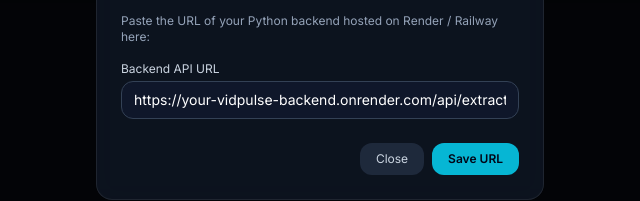
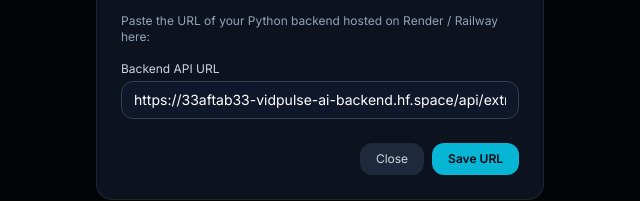
Before and after one commit to AftabLatif/vidpulse-ai, a plain HTML site: page index.html in a window 1280 px wide. Both pictures are taken after a click on the button "⚙️ API Settings". Shown: the part 328-529 px from the top of the page, 320-960 px from the left. Drawn offline with nearby package versions, Linux system fonts and the light colour scheme; a web font is replaced by a local one.

Commit message:
Point front-end at live backend

```diff
--- a/index.html
+++ b/index.html
@@ -37,7 +37,7 @@
       <p class="text-xs text-slate-400">Paste the URL of your Python backend hosted on Render / Railway here:</p>
       <div>
         <label class="block text-xs text-slate-300 mb-1">Backend API URL</label>
-        <input id="apiUrlInput" type="text" placeholder="https://your-vidpulse-backend.onrender.com/api/extract"
+        <input id="apiUrlInput" type="text" placeholder="https://33aftab33-vidpulse-ai-backend.hf.space/api/extract"
           class="w-full px-3 py-2 rounded-xl bg-slate-900 border border-slate-700 text-sm text-white focus:outline-none focus:border-cyan-400" />
       </div>
       <div class="flex justify-end gap-2 pt-2">
@@ -160,7 +160,7 @@
     let extractedData = { summary: '', transcript: '', urdu: '', repurpose: '', title: '' };
 
     // Load saved backend URL
-    const savedApi = localStorage.getItem('vidpulse_api_url') || 'https://your-vidpulse-backend.onrender.com/api/extract';
+    const savedApi = localStorage.getItem('vidpulse_api_url') || 'https://33aftab33-vidpulse-ai-backend.hf.space/api/extract';
     document.getElementById('apiUrlInput').value = savedApi;
 
     function toggleSettings() {
@@ -224,7 +224,7 @@
       const url = document.getElementById('videoUrl').value.trim();
       if (!url) { showError('Please paste a video link first!'); return; }
 
-      const apiUrl = localStorage.getItem('vidpulse_api_url') || 'https://your-vidpulse-backend.onrender.com/api/extract';
+      const apiUrl = localStorage.getItem('vidpulse_api_url') || 'https://33aftab33-vidpulse-ai-backend.hf.space/api/extract';
       hideError();
       document.getElementById('loader').classList.remove('hidden');
       document.getElementById('resultSection').classList.add('hidden');
```
